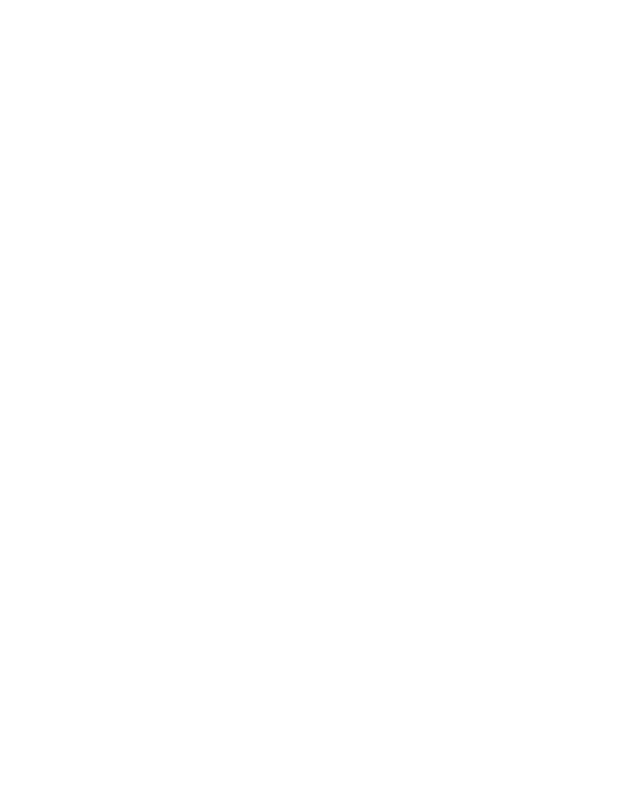
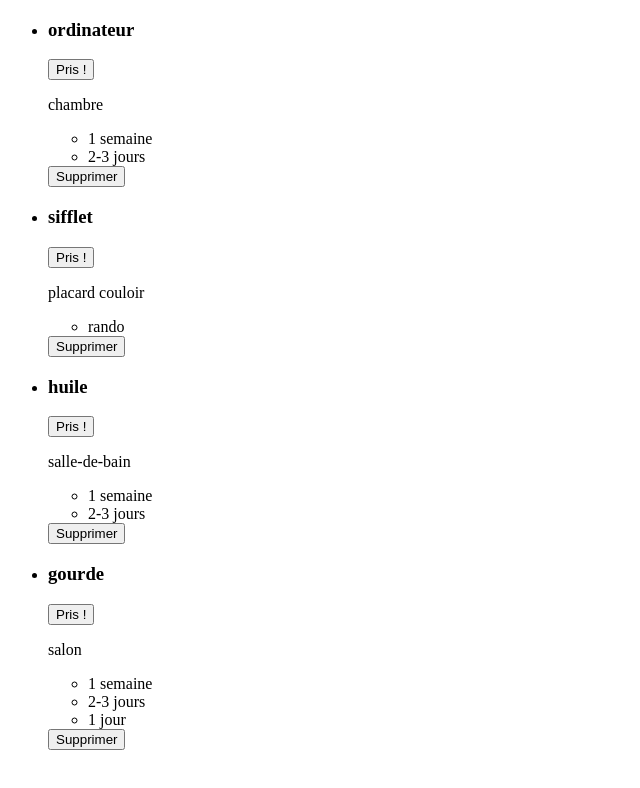
Before and after one commit to Alekiel42/dans-ma-valise, a Vue app in the folder front-valise/: page / in a window 1280 px wide. Shown: the top 788 px of the page, without its empty margins (0-640 px from the left). Built offline with nearby package versions, Linux system fonts and the light colour scheme.

Commit message:
create Possession.vue component

```diff
--- a/front-valise/src/App.vue
+++ b/front-valise/src/App.vue
@@ -1,12 +1,24 @@
 <template>
-  <ul></ul>
+  <ul>
+    <Possession
+      v-for="possession in possessionsToBeTaken"
+      :key="possession.name"
+      :name="possession.name"
+      :room="possession.room"
+      :tags="possession.tags"
+    ></Possession>
+  </ul>
 </template>
 
 <script>
+import Possession from "./components/possessions/Possession.vue";
 export default {
+  components: {
+    Possession,
+  },
   data() {
     return {
-      itemToBeTaken: [
+      possessionsToBeTaken: [
         {
           name: "ordinateur",
           room: "chambre",
--- /dev/null
+++ b/front-valise/src/components/possessions/Possession.vue
@@ -0,0 +1,21 @@
+<template>
+  <li>
+    <div>
+      <header>
+        <h3>{{ name }}</h3>
+        <button>Pris !</button>
+      </header>
+      <p>{{ room }}</p>
+      <ul>
+        <li v-for="tag in tags" :key="tag">{{ tag }}</li>
+      </ul>
+      <button>Supprimer</button>
+    </div>
+  </li>
+</template>
+
+<script>
+export default {
+  props: ["name", "room", "tags"],
+};
+</script>
```
